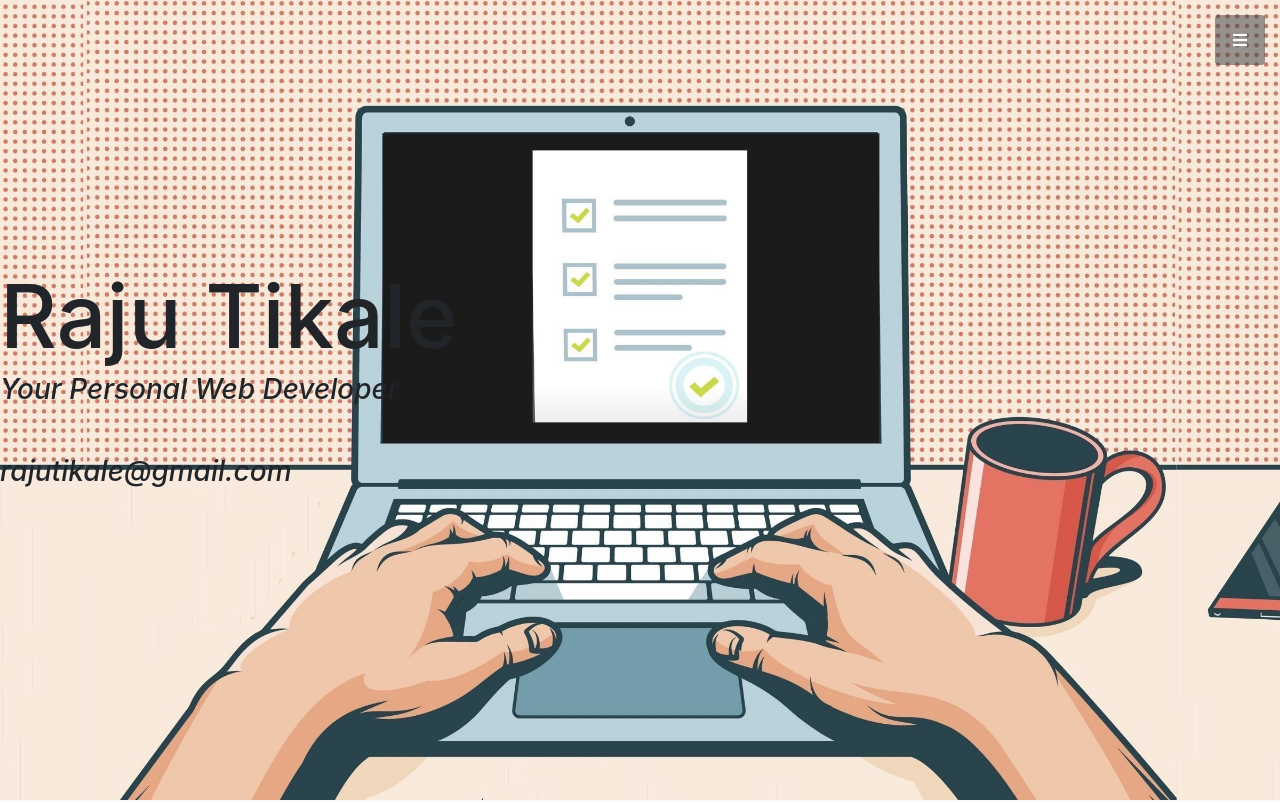
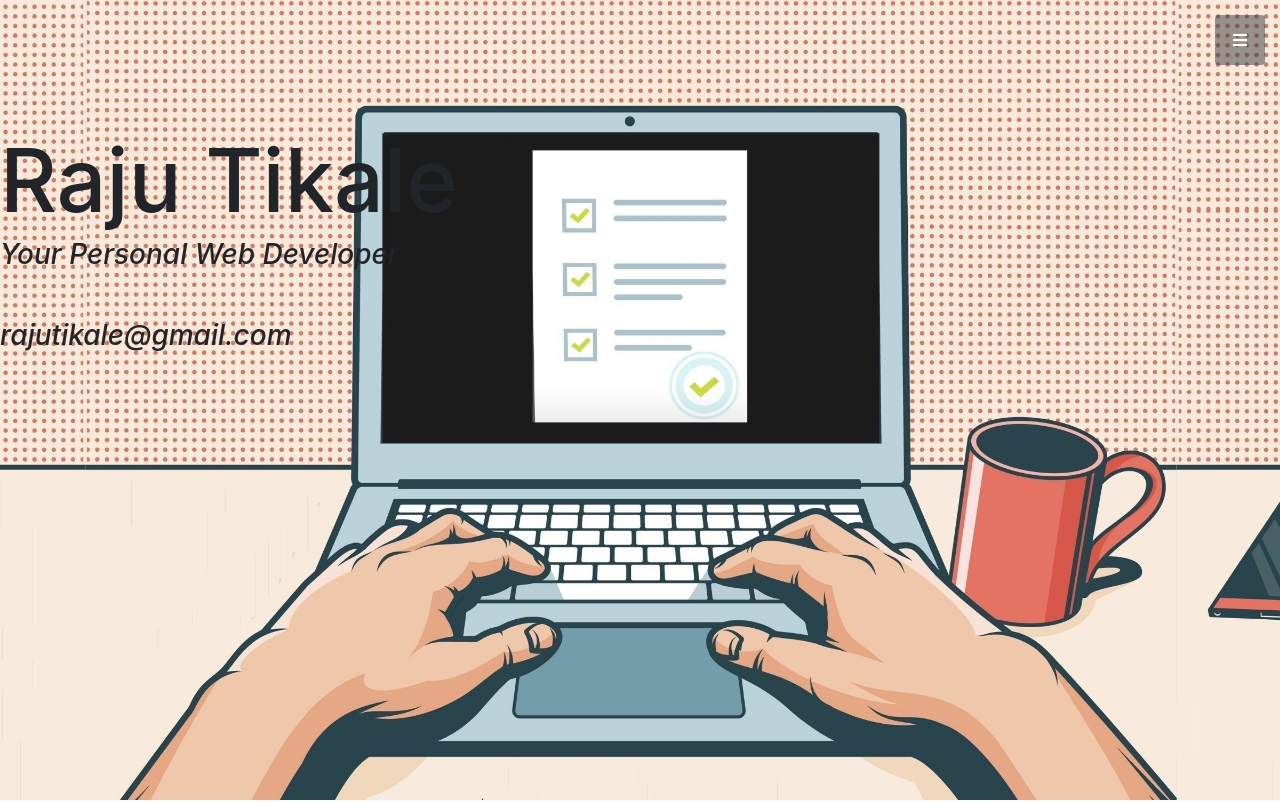
Before and after one commit to raju-tikale/raju-tikale.github.io, a website with bundled scripts: page index.html in a window 1280 px wide. Shown: the top 802 px of the page. Built offline with nearby package versions, Linux system fonts and the light colour scheme.

Commit message:
Update index.html
update

```diff
--- a/index.html
+++ b/index.html
@@ -54,7 +54,7 @@
 
   <!-- Header -->
   <header class="masthead d-flex">
-    <div class="my-auto">
+    <div class="">
       <h1 class="mb-1">Raju Tikale</h1>
       <h3 class="mb-5">
         <em>Your Personal Web Developer</em>
```
